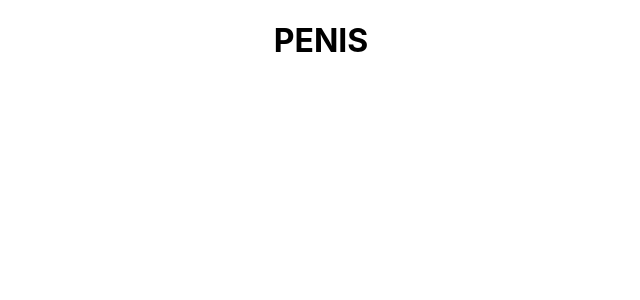
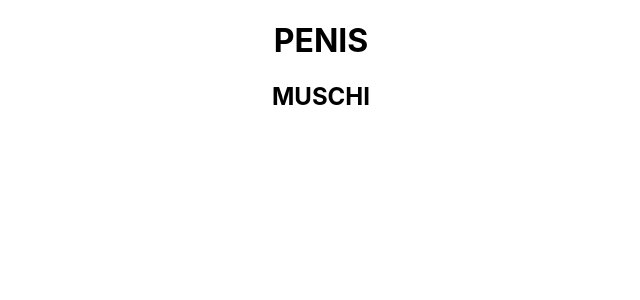
Before and after one commit to Yul-Leonardo/Website, a React (Create React App) app in the folder ylrg/: page / in a window 1280 px wide. Shown: the top 300 px of the page, without its empty margins (319-959 px from the left). Built offline with nearby package versions, Linux system fonts and the light colour scheme.

Commit message:
Update App.js

```diff
--- a/ylrg/src/App.js
+++ b/ylrg/src/App.js
@@ -4,6 +4,7 @@ function App() {
   return (
     <div className="App">
       <h1>PENIS</h1>
+      <h2>MUSCHI</h2>
     </div>
   );
 }
```
